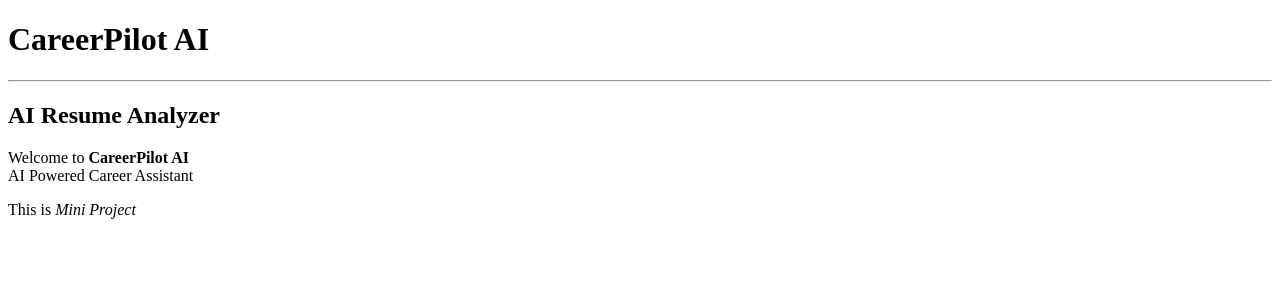
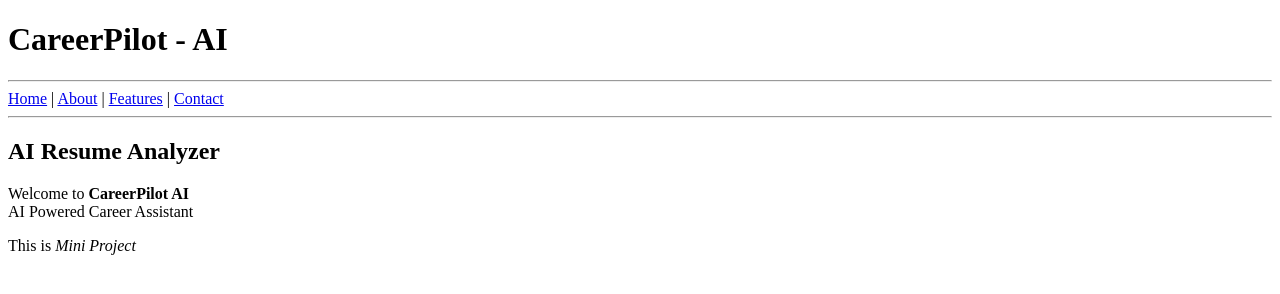
Before and after one commit to ramthakur00y-ship-it/CareerPilot-AI, a plain HTML site: page client/index.html in a window 1280 px wide. Drawn offline with Linux system fonts and the light colour scheme.

Commit message:
html code update

```diff
--- a/client/index.html
+++ b/client/index.html
@@ -13,9 +13,22 @@
 
 <body>
 
-    <h1>CareerPilot AI</h1>
+    <h1>CareerPilot - AI</h1>
 
     <hr>
+    <nav>
+
+    <a href="#">Home</a> |
+
+    <a href="#">About</a> |
+
+    <a href="#">Features</a> |
+
+    <a href="#">Contact</a>
+
+</nav>
+
+<hr>
 
     <h2>AI Resume Analyzer</h2>
 
```
